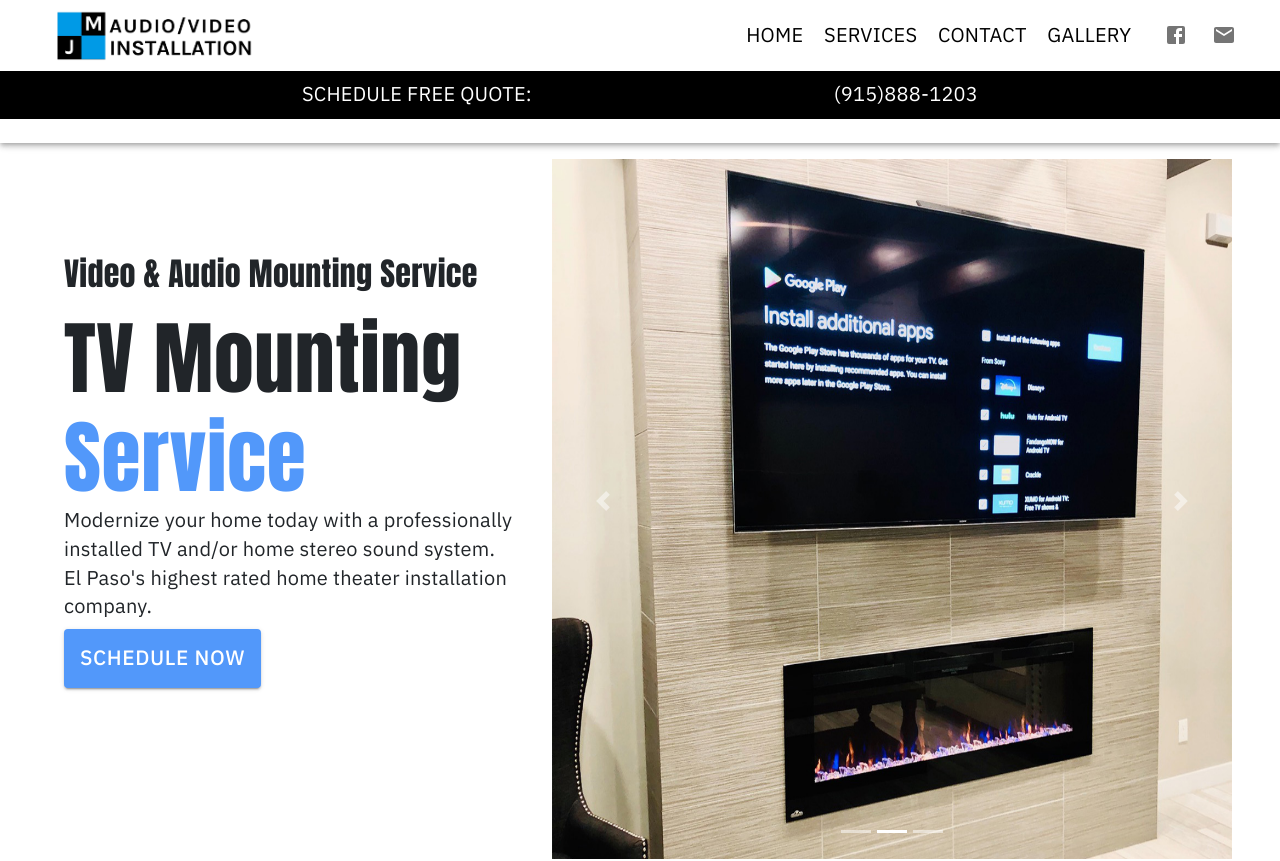
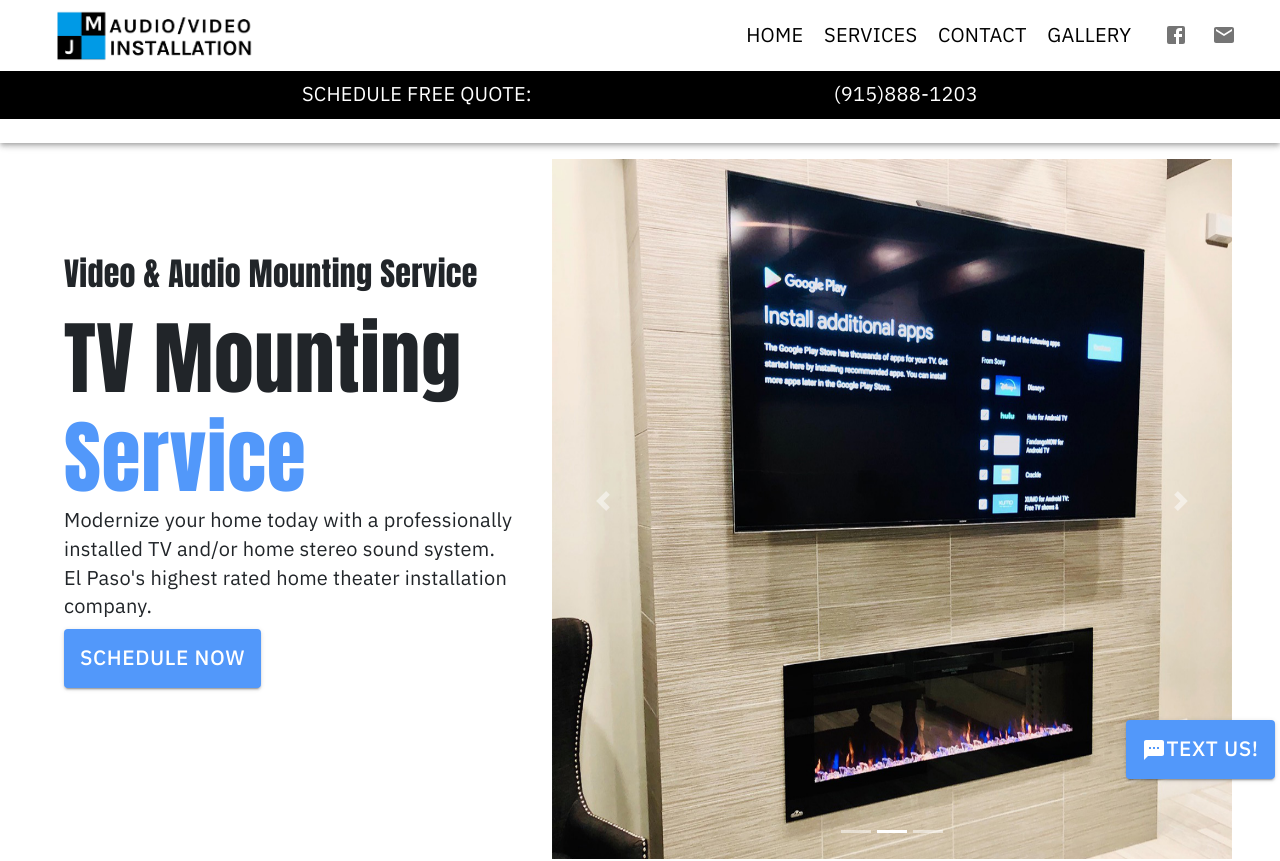
Before and after one commit to noelloera/business_template_1, a React (Create React App) app: page / in a window 1280 px wide. Shown: the top 861 px of the page. Built offline with nearby package versions, Linux system fonts and the light colour scheme.

Commit message:
Created Sms component
-Created and positioned the sms component

```diff
--- a/src/App.js
+++ b/src/App.js
@@ -8,10 +8,12 @@ import Navigation from "./components/Navigation";
 import Header from "./components/Header";
 import Services from "./components/Services";
 import Contact from "./components/Contact";
+import Sms from "./components/Sms";
 function App() {
   return (
     <div className="App">
       <Navigation />
+      <Sms />
       <Header />
       <Services />
       <Contact />
--- /dev/null
+++ b/src/components/Sms.js
@@ -0,0 +1,35 @@
+import SmsIcon from "@material-ui/icons/Sms";
+import { Button } from "@material-ui/core";
+import { makeStyles } from "@material-ui/styles";
+import theme from "../assets/theme";
+
+const useStyles = makeStyles({
+  button: {
+    position: "fixed",
+    zIndex: 10,
+    top: "90%",
+    left: "88%",
+    [theme.breakpoints.down("md")]: {
+      left: "80%",
+    },
+    [theme.breakpoints.down("sm")]: {
+      left: "65%",
+    },
+  },
+});
+
+const Sms = (props) => {
+  const classes = useStyles();
+  return (
+    <Button
+      href="sms:+19158881203"
+      className={classes.button}
+      variant="contained"
+      color="primary"
+    >
+      <SmsIcon></SmsIcon>Text Us!
+    </Button>
+  );
+};
+
+export default Sms;
```
